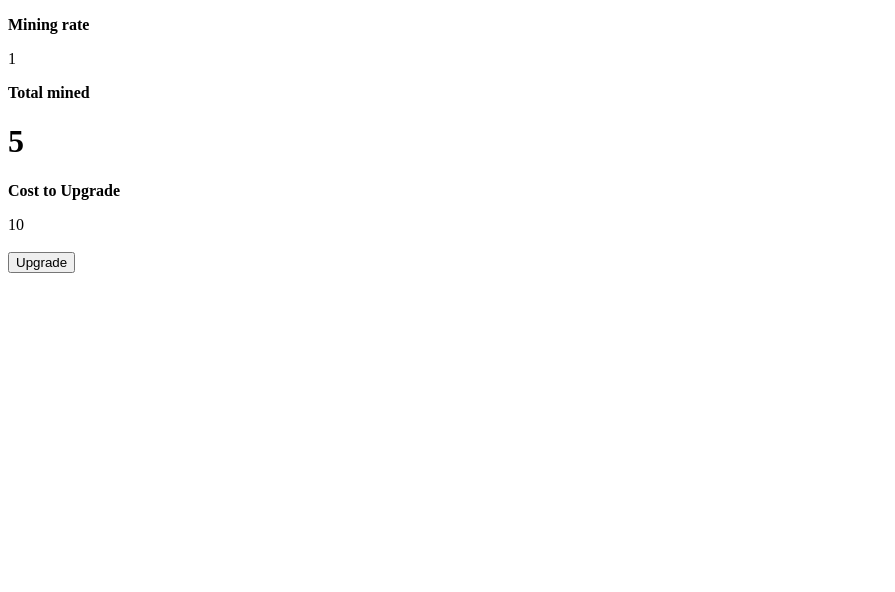
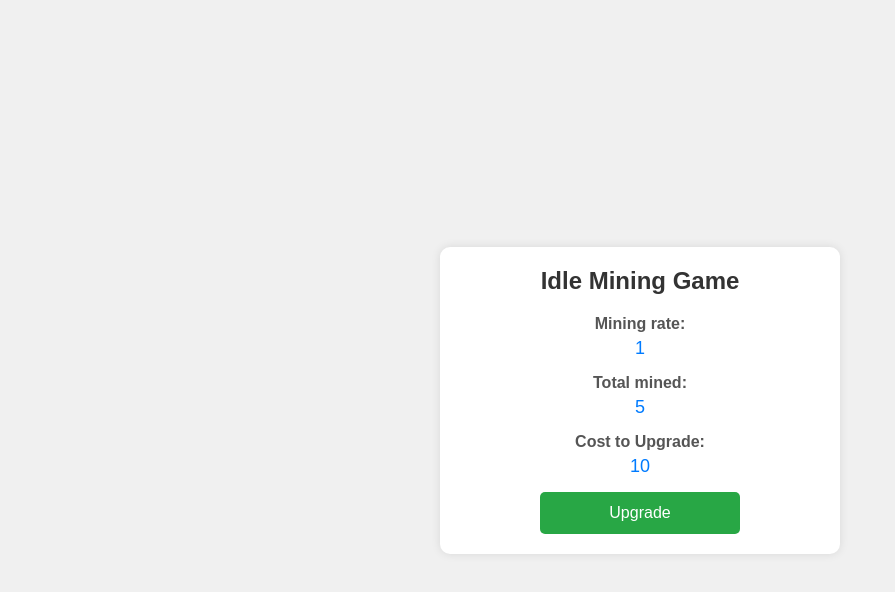
Before and after one commit to sndpwrites/99-code-challenges, a plain HTML site: page idle game/index.html in a window 1280 px wide. Shown: the whole page, without its empty margins (0-895 px from the left). Drawn offline with Linux system fonts and the light colour scheme.

Commit message:
added index.css to idle game

```diff
--- /dev/null
+++ b/idle game/index.css
@@ -0,0 +1,119 @@
+* {
+    box-sizing: border-box;
+    margin: 0;
+    padding: 0;
+}
+
+body {
+    font-family: Arial, sans-serif;
+    background-color: #f0f0f0;
+    display: flex;
+    justify-content: center;
+    align-items: center;
+    min-height: 100vh;
+    padding: 20px;
+}
+
+.game-container {
+    background-color: white;
+    border-radius: 10px;
+    box-shadow: 0 0 10px rgba(0, 0, 0, 0.1);
+    padding: 20px;
+    text-align: center;
+    width: 100%;
+    max-width: 400px;
+}
+
+h1 {
+    font-size: 24px;
+    margin-bottom: 20px;
+    color: #333;
+}
+
+.stat {
+    margin-bottom: 15px;
+}
+
+.stat-label {
+    font-weight: bold;
+    color: #555;
+    display: block;
+    margin-bottom: 5px;
+}
+
+#rate, #wealth, #cost {
+    font-size: 18px;
+    color: #007bff;
+    margin-top: 5px;
+}
+
+button {
+    background-color: #28a745;
+    color: white;
+    border: none;
+    padding: 12px 24px;
+    font-size: 16px;
+    border-radius: 5px;
+    cursor: pointer;
+    transition: background-color 0.3s;
+    width: 100%;
+    max-width: 200px;
+}
+
+button:hover {
+    background-color: #218838;
+}
+
+button:disabled {
+    background-color: #6c757d;
+    cursor: not-allowed;
+}
+
+/* Responsive adjustments */
+@media screen and (max-width: 480px) {
+    body {
+        padding: 10px;
+    }
+
+    .game-container {
+        padding: 15px;
+    }
+
+    h1 {
+        font-size: 20px;
+        margin-bottom: 15px;
+    }
+
+    .stat-label {
+        font-size: 14px;
+    }
+
+    #rate, #wealth, #cost {
+        font-size: 16px;
+    }
+
+    button {
+        padding: 10px 20px;
+        font-size: 14px;
+    }
+}
+
+/* For very small screens */
+@media screen and (max-width: 320px) {
+    h1 {
+        font-size: 18px;
+    }
+
+    .stat-label {
+        font-size: 12px;
+    }
+
+    #rate, #wealth, #cost {
+        font-size: 14px;
+    }
+
+    button {
+        padding: 8px 16px;
+        font-size: 12px;
+    }
+}
--- a/idle game/index.html
+++ b/idle game/index.html
@@ -2,26 +2,30 @@
 <html>
 <head>
   <title>Idle game</title>
-  <style>
-  </style>
+  <meta name="viewport" content="width=device-width, initial-scale=1.0">
+  <link rel="stylesheet" href="index.css">
   <script src="idle.js"></script>
 </head>
 <body>
-   <b>
-       <p>Mining rate</p>
-   </b>
-    <div id="rate"></div>
-    <b>
-        <p>Total mined</p>
-    </b>
-    <h1>
+  <div class="game-container">
+    <h1>Idle Mining Game</h1>
+
+    <div class="stat">
+        <span class="stat-label">Mining rate:</span>
+        <div id="rate"></div>
+    </div>
+
+    <div class="stat">
+        <span class="stat-label">Total mined:</span>
         <div id="wealth"></div>
-    </h1>
-    <b>
-        <p>Cost to Upgrade</p>
-    </b>
-  <div id="cost"></div>
-  <br />
-  <button id="btn-upgrade" onclick="handleUpgrade()">Upgrade</button>
+    </div>
+
+    <div class="stat">
+        <span class="stat-label">Cost to Upgrade:</span>
+        <div id="cost"></div>
+    </div>
+
+    <button onclick="handleUpgrade()">Upgrade</button>
+  </div>
 </body>
 </html>
```
